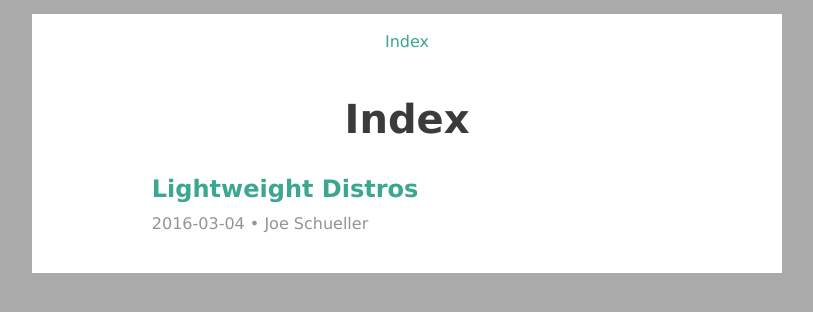
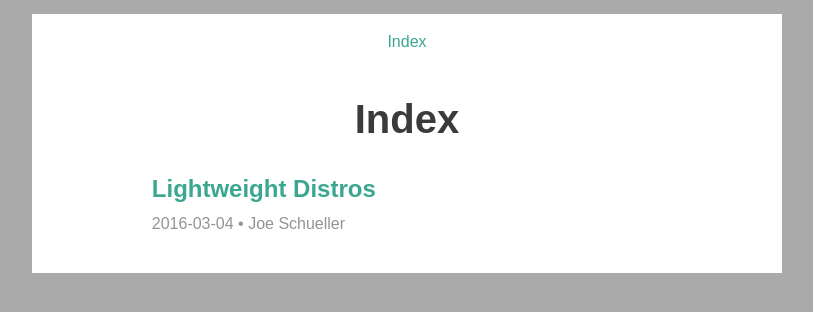
Before and after one commit to gojoe262/blog, a Jekyll site: the page built from index.html, in a window 1280 px wide. Shown: the top 312 px of the page, without its empty margins (233-1046 px from the left). Built offline with Jekyll 4.4.1, drawn with Linux system fonts in a browser that asks for light colours.

Commit message:
Update main.scss

```diff
--- a/css/main.scss
+++ b/css/main.scss
@@ -2,7 +2,7 @@
 # Only the main Sass file needs front matter (the dashes are enough)
 ---
 // Our variables
-$base-font-family: Verdana, Arial, open-sans, sans-serif;
+$base-font-family: Arial, open-sans, sans-serif;
 $base-font-size:   16px;
 $base-line-height: 28px;
 
```
